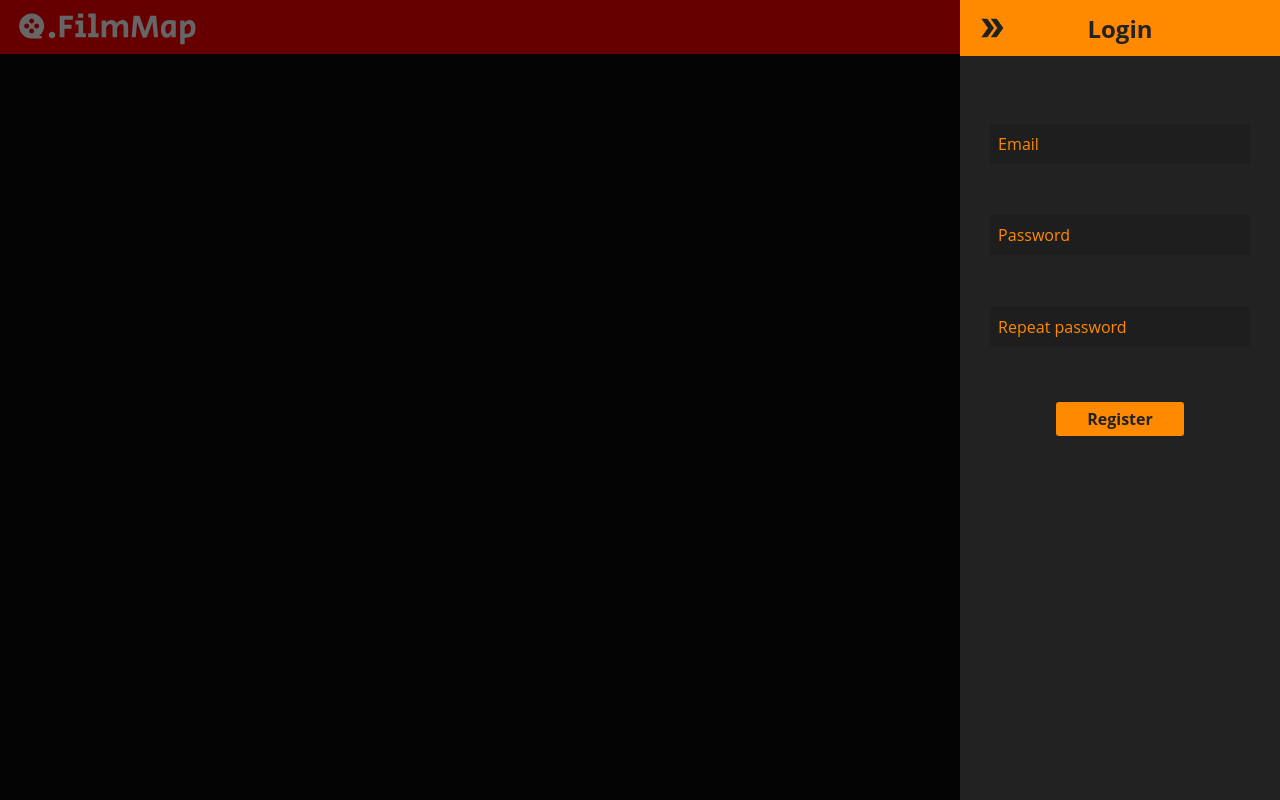
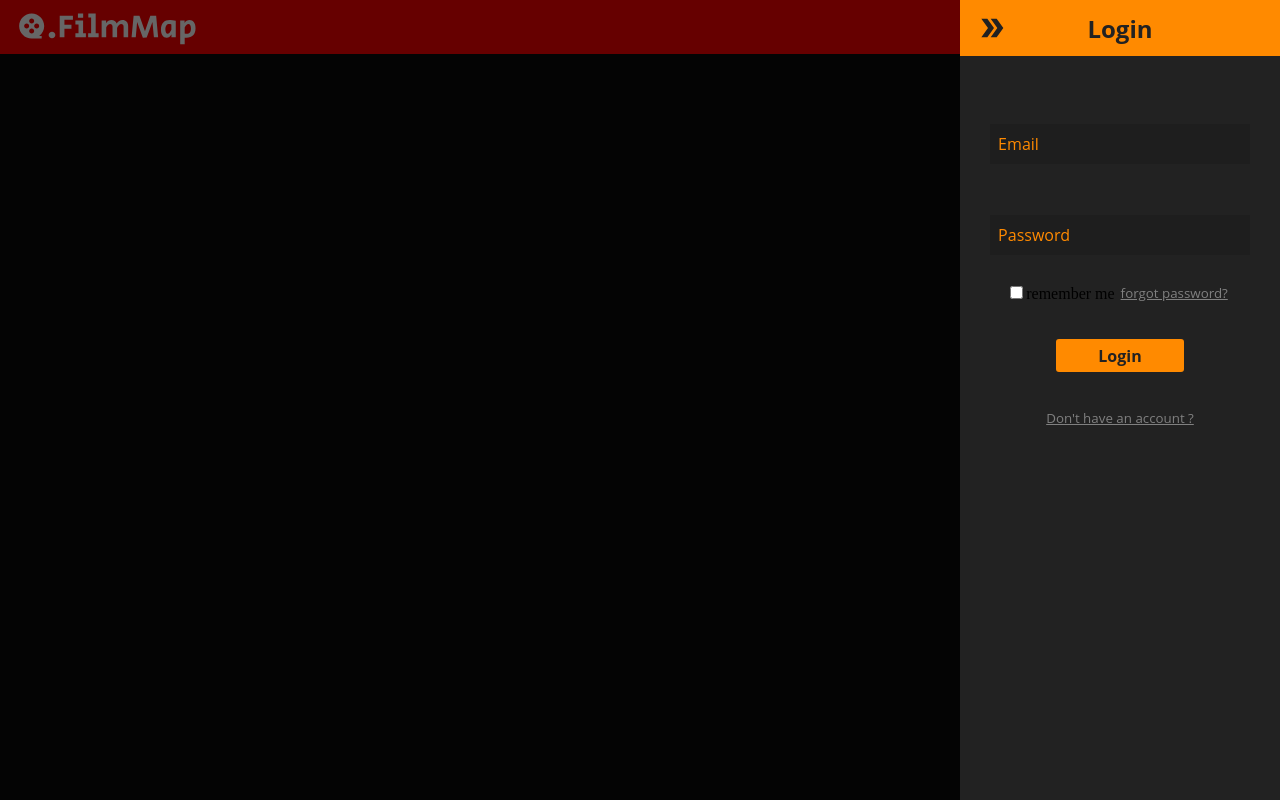
Before and after one commit to perlaExport/filmMap-client, a React (Create React App) app: page /movie/1 in a window 1280 px wide. Built offline with nearby package versions, Linux system fonts and the light colour scheme.

Commit message:
Switching bewtween Register and Login Forms Login and register forms compoenent take in a prop function to change scenery In that function we have a settimeout fror 800ms to smoothly change forms

```diff
--- a/src/assets/styles/_globalStyles.scss
+++ b/src/assets/styles/_globalStyles.scss
@@ -27,3 +27,18 @@
         color: #FDBD73;
     }
 }
+
+
+.link-element {
+    background-color: transparent;
+    border: none;
+    cursor: pointer;
+    font-family: 'Open Sans', sans-serif;
+    text-decoration: underline;
+    color: gray;
+    transition: color 0.3s ease-in-out;
+    outline: none;
+    &:hover {
+        color: #FDBD73;
+    }
+}
--- a/src/components/forms/Login/Login.scss
+++ b/src/components/forms/Login/Login.scss
@@ -8,4 +8,15 @@
     .submit-btn {
         margin-top: 2rem;
     }
+
+    .option-group {
+        display: flex;
+        flex-direction: row;
+        justify-content: space-between;
+        align-items: center;
+    }
+
+    .register-nav-link {
+        margin-top: 2rem;
+    }
 }
--- a/src/components/forms/Login/Login.tsx
+++ b/src/components/forms/Login/Login.tsx
@@ -2,6 +2,7 @@ import React from 'react';
 import * as Yup from "yup";
 import { Formik, Field, Form } from "formik";
 import Input from "components/general/Input/Input";
+import CheckBox from "components/general/CheckBox/CheckBox";
 import { LoadingButton } from "components/general/Button";
 import "./Login.scss";
 
@@ -14,7 +15,11 @@ const fields = {
 	password: "",
 };
 
-const Login: React.FC = () => {
+interface LoginProps {
+    changeFormScene: () => void
+}
+
+const Login: React.FC<LoginProps> = ({ changeFormScene }) => {
 
     const handleLogin = (data: any, { setSubmitting }: {setSubmitting: any}) => {
         setSubmitting(true);
@@ -48,9 +53,16 @@ const Login: React.FC = () => {
                         disabled={isSubmitting}
                         as={Input}
                      />
+                     <div className="option-group">
+                        <CheckBox label="remember me" />
+                        <button type="button" className="link-element">forgot password?</button>
+                     </div>
                     <LoadingButton type="submit" isLoading={isSubmitting} >
                         Login
                     </LoadingButton>
+                    <button type="button" className="link-element register-nav-link" onClick={changeFormScene}>
+                        Don't have an account ?
+                    </button>
                 </Form>
             )}
 
--- a/src/components/forms/Register/Register.scss
+++ b/src/components/forms/Register/Register.scss
@@ -8,4 +8,7 @@
     .submit-btn {
         margin-top: 2rem;
     }
+    .login-nav-link {
+      margin-top: 1rem;
+    }
 }
--- a/src/components/forms/Register/Register.tsx
+++ b/src/components/forms/Register/Register.tsx
@@ -18,7 +18,11 @@ const fields = {
 	matchPassword: "",
 };
 
-const Register: React.FC = () => {
+interface RegisterProps {
+    changeFormScene: () => void
+}
+
+const Register: React.FC<RegisterProps> = ({ changeFormScene }) => {
 
     const handleRegister = (data: any, { setSubmitting }: {setSubmitting: any}) => {
         setSubmitting(true);
@@ -63,6 +67,9 @@ const Register: React.FC = () => {
                     <LoadingButton type="submit" isLoading={isSubmitting} >
                         Register
                     </LoadingButton>
+                    <button type="button" className="link-element login-nav-link" onClick={changeFormScene}>
+                        Login
+                    </button>
                 </Form>
             )}
 
--- a/src/components/layout/Navbar/Navbar.tsx
+++ b/src/components/layout/Navbar/Navbar.tsx
@@ -5,7 +5,6 @@ import { ReactComponent as UserIcon } from "assets/images/user-icon.svg";
 import Button from "components/general/Button/Button";
 import { Sidebar } from "components/layout"
 import { RegisterForm, LoginForm } from "components/forms";
-import Input from "components/general/Input/Input";
 
 interface NavbarProps {
     username: string | undefined
@@ -14,10 +13,25 @@ interface NavbarProps {
 const Navbar: React.FC<NavbarProps> = ({ username }) => {
 
     const [sidebarShow, setSidebarShow] = useState<boolean>(true);
-    const [usernameInput, setUsername] = useState<string>("");
+    const [currentSidebarForm, setSidebarForms] = useState<"Login" | "Register">("Login");
 
-    const onChangeHandler = (event: React.ChangeEvent<HTMLInputElement>) => {
-        setUsername(event.target.value);
+    const handleToggleSidebarOpen = () => {
+        setSidebarShow( isOpen => !isOpen);
+    }
+
+    const changeToRegister = () => {
+        setSidebarShow(false);
+        setTimeout(() => {
+            setSidebarForms("Register");
+            setSidebarShow(true);
+        }, 700);
+    }
+    const changeToLogin = () => {
+        setSidebarShow(false);
+        setTimeout(() => {
+            setSidebarForms("Login");
+            setSidebarShow(true);
+        }, 700);
     }
 
     return (
@@ -29,10 +43,9 @@ const Navbar: React.FC<NavbarProps> = ({ username }) => {
                 : <Button className="log-in-button">logIn</Button> }
 
             </nav>
-            <Sidebar show={sidebarShow} closeHandler={() => setSidebarShow(show => !show)} title="Login">
-                {/* <LoginForm /> */}
-                <RegisterForm />
-                {/* <Input name="username" value={usernameInput} error={usernameInput} onChange={onChangeHandler} /> */}
+            <Sidebar show={sidebarShow} closeHandler={handleToggleSidebarOpen} title={currentSidebarForm}>
+                {currentSidebarForm === "Login" && <LoginForm changeFormScene={changeToRegister} />}
+                {currentSidebarForm === "Register" && <RegisterForm changeFormScene={changeToLogin} />}
             </Sidebar>
         </>
     )
```
